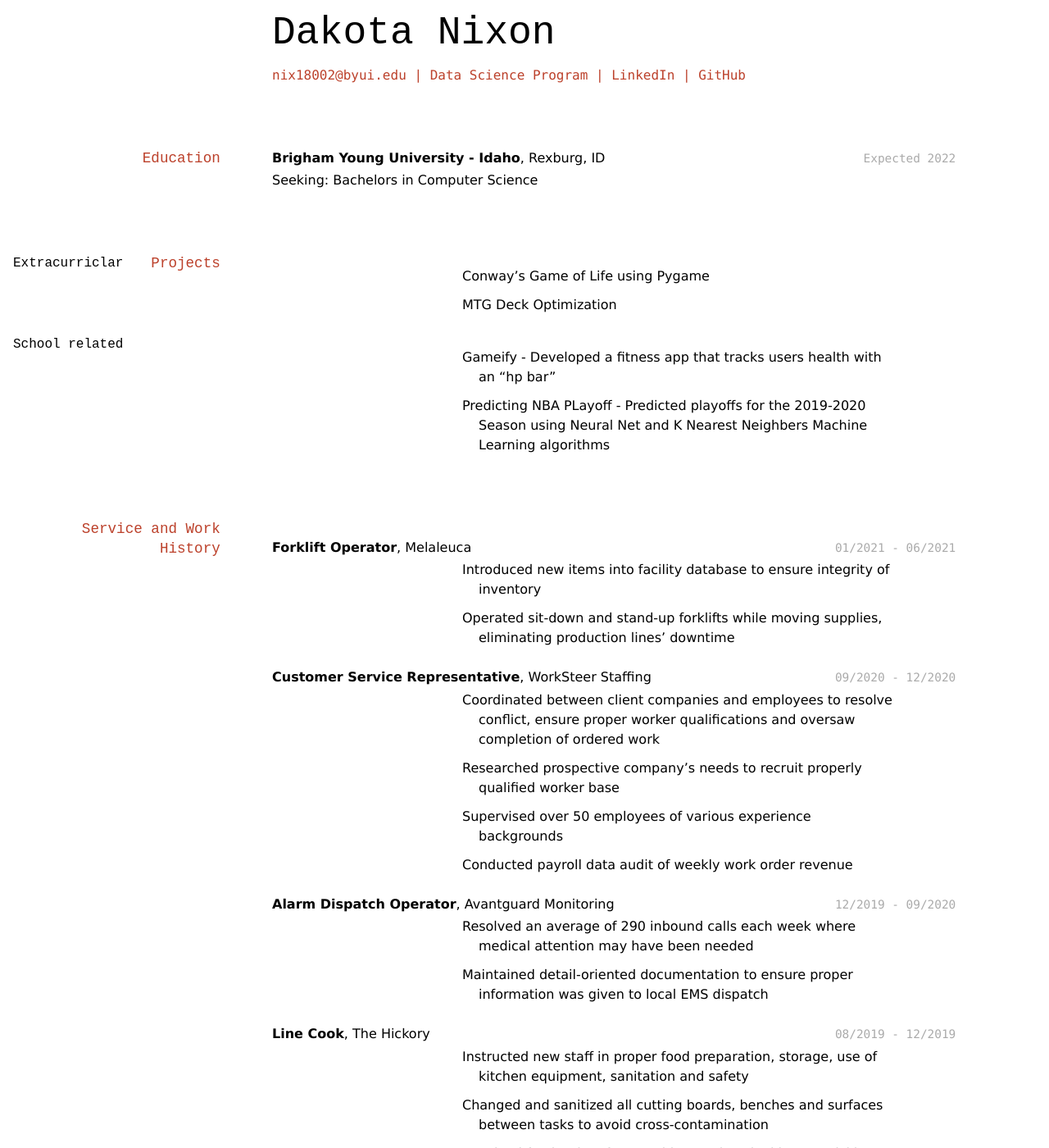
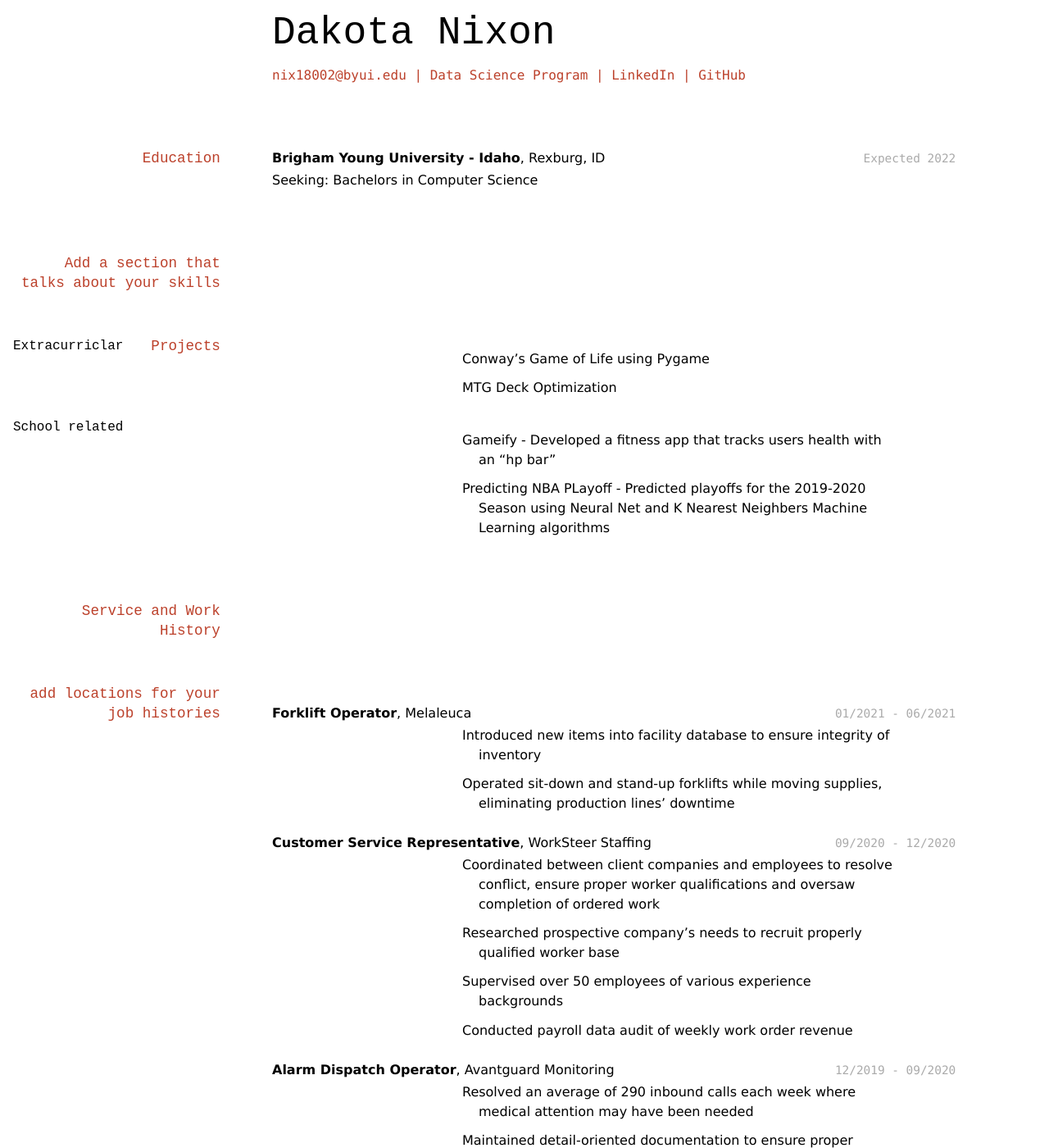
Before and after one commit to DakotaNixon/NixonD-Resume, a Jekyll site: the page built from docs/index.md, in a window 1280 px wide and 1400 px high. Shown: the whole window at 82% size. Built offline with Jekyll 4.4.1, drawn with Linux system fonts in a browser that asks for light colours.

Commit message:
Made changes and gave feedback

```diff
--- a/docs/index.md
+++ b/docs/index.md
@@ -20,6 +20,7 @@ __Brigham Young University - Idaho__, Rexburg, ID
 
 - Seeking: Bachelors in Computer Science
 
+## Add a section that talks about your skills
 
 ## Projects
 
@@ -36,6 +37,7 @@ __Brigham Young University - Idaho__, Rexburg, ID
 - Predicting NBA PLayoff - Predicted playoffs for the 2019-2020 Season using Neural Net and K Nearest Neighbers Machine Learning algorithms
 
 ## Service and Work History
+## add locations for your job histories
 
 __Forklift Operator__, Melaleuca
 `01/2021 - 06/2021`
```
